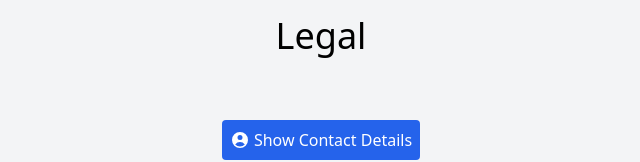
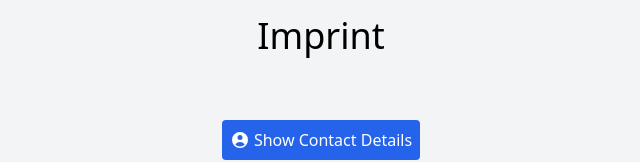
Before and after one commit to cstenglein/manysats, a Next.js app: page /imprint in a window 1280 px wide. Shown: the top 162 px of the page, without its empty margins (319-959 px from the left). Built offline with nearby package versions, Linux system fonts and the light colour scheme.

Commit message:
rename legal to imprint

```diff
--- a/pages/imprint.tsx
+++ b/pages/imprint.tsx
@@ -25,7 +25,7 @@ const Legal: NextPage = () => {
         <link rel="manifest" href="/manifest.json" />
       </Head>
       <main className="flex h-screen flex-col items-center bg-gray-100">
-        <h1 className="mb-2 flex items-center justify-center p-4 text-4xl">Legal</h1>
+        <h1 className="mb-2 flex items-center justify-center p-4 text-4xl">Imprint</h1>
 
         <section className="flex h-screen flex-col gap-4 pt-10">
           <button
```
